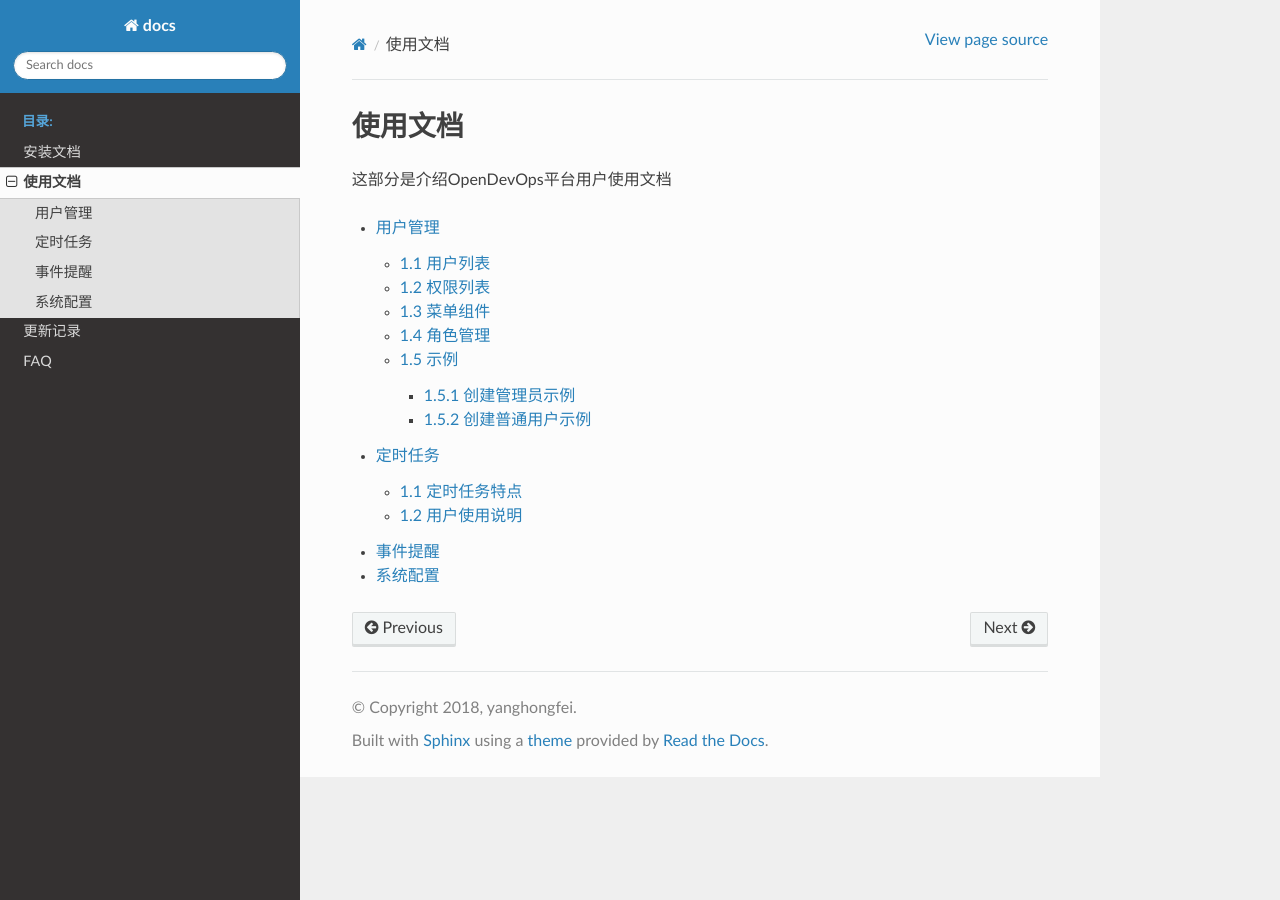
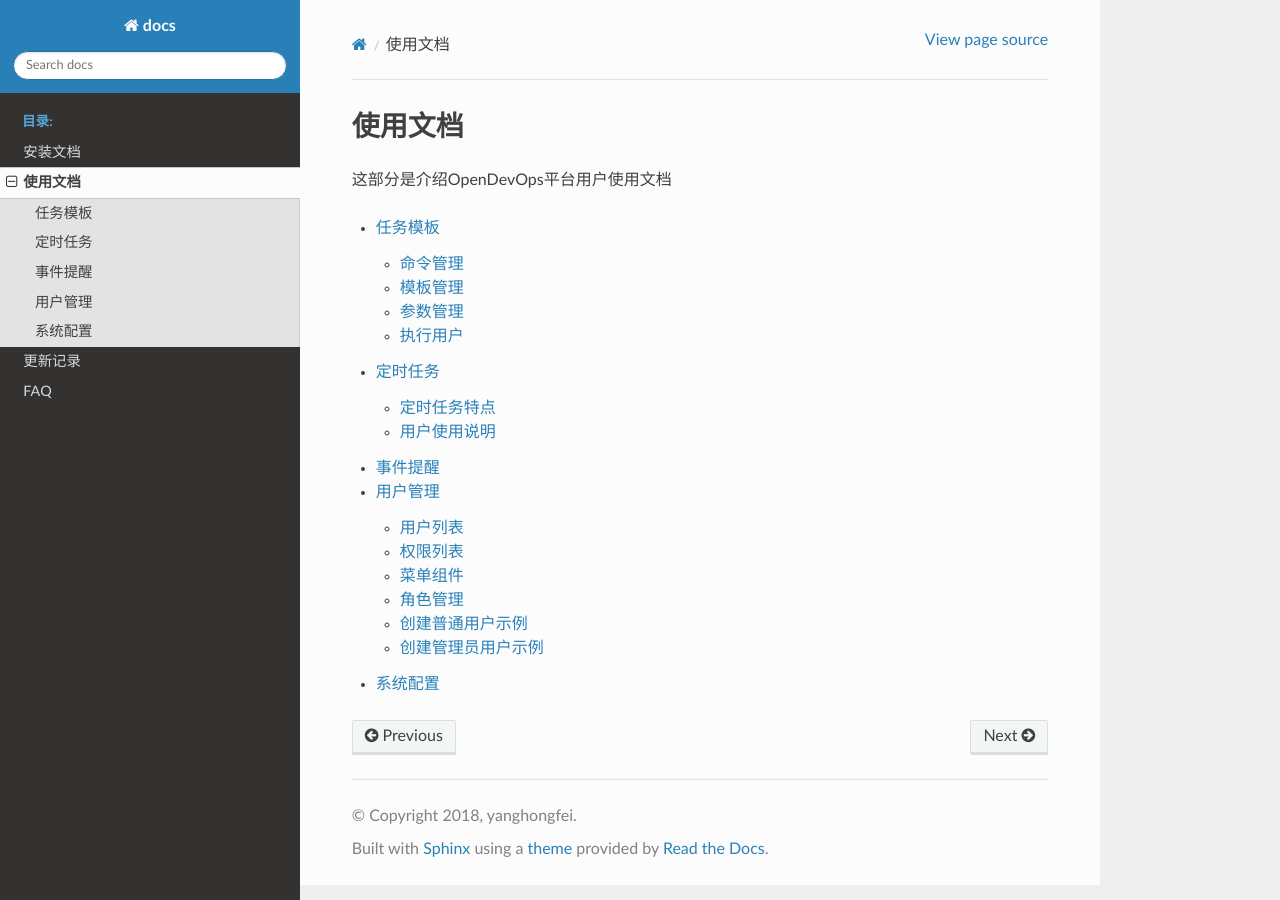
Before and after one commit to opendevops-cn/opendevops, a Sphinx documentation site: the page built from docs/source/user_guide.rst, in a window 1280 px wide. Built offline with Sphinx 7.4.7 and the Read the Docs theme 2.0.0, drawn with Linux system fonts in a browser that asks for light colours; pages that are not in the unit, such as notebooks, are missing from menus; some of the changed lines change nothing that is shown.

Commit message:
新增任务模板使用文档，更新之前排版格式

````diff
--- /dev/null
+++ b/docs/source/task_tmplate.md
@@ -0,0 +1,107 @@
+### 任务模板
+
+> 这部分文档主要用来介绍任务模板，任务模板：可以帮助你实现一个很强大、很复杂、可干预、自定义的任务流程模板；
+任务模板功能主要分为：命令管理、模板管理、参数管理、执行用户等部分。
+
+#### 命令管理
+> 主要用于创建你的自定义命令，后续供平台执行使用
+
+**功能特点**
+- 支持`Linux Bash`命令
+- 支持自定义脚本命令(不限语言)
+- 全局命令统一管理、详细记录展示
+- 命令可视化编辑、搜素、新增、删除等操作
+
+**如何使用**
+
+点开`任务模板`->`命令管理`
+- 新建命令
+  - 命令名称：输入你的名称(建议是有意义的名字，后续方便你勾选使用)
+  - 执行命令：可以是`Linux Bash`命令，如：`ls,free -m`，也可以是一个执行脚本，如：`python3 xxx.py`
+  - 命令参数：这里一般用于执行脚本传入参数，如：`pytho3 xxx.py --host=127.0.0.1`，这里就可以填入自身参数：`--host=127.0.0.1`, 可留空，也可后续使用到修改
+  - 强制主机：默认可为空，用于你所填写的命令强制指定哪个主机上进行执行（注意：你所指定的这台机器IP，此平台必须可以登陆过去，否则无法执行，CODO平台如何登陆所指定的主机IP请参考`执行用户`文档）
+
+
+![create_bash](./_static/images/create_bash.png)
+
+示例图：
+
+![bash_list](./_static/images/bash_list.png)
+
+
+#### 模板管理
+> 模板管理是一个核心功能，这里逻辑稍有复杂、但功能极为强大，这里主要用于自定义你的任务流程。
+
+**功能特点**
+- 支持自定义模板流程
+- 支持多组多优先级并发执行
+- 自定义流程可人工干预、可定时执行
+- 模板可搜素、可编辑、可删除、模板权限细分等
+
+
+**如何使用**
+点开`任务模板`->`模板管理`
+- 创建模板
+  - 模板名称： 建议输入一个有意义的名称，注意：`此名称不可更改`
+
+![template_create](./_static/images/template_create.png)
+
+**自定义你的模板流程**
+
+首先我们已经创建了一个新的模板，接下来我们向模板里面添加一些自定义的内容
+- ①选中你的模板
+- ②下拉选择你的命令进行提交（支持同时选择多个哦~）
+- ③修改模板流程中的字段信息
+- ④最后记得保存编辑
+
+示例：
+
+![select_bash](./_static/images/select_bash.png)
+
+下图字段说明：
+- 组：默认为：88， 请修改为：1， 默认从第一组开始执行（多组配置示例见下图）
+- 优先级： 执行命令的优先级，修改对应数字即可
+- 任务名称： 此任务名称是你`命令管理`命令名称，自动带出
+- 执行命令： 此执行命令是你`命令管理`执行命令，自动带出
+- 参数：此参数是你`命令管理`参数，自动带出，`参数例如：--host=127.0.0.1 --group=game01`空格隔离第二个参数
+- 执行用户： 此执行用户用于登陆你的执行主机，从`任务模板->执行用户里面选择`，详细见`执行用户部分使用说明`
+- 触发器：可选默认（默认直接执行）、定时（到达时间后开始执行，此时间是提交任务的时候指定的时间）、干预（需要手动触发执行）
+- 指定主机：指定那台主机执行此命令，IP地址形式，`CODO平台需要能登陆此主机`
+- 删除： 删除所选项
+
+
+单组配置示例：
+
+![template_edit](./_static/images/template_edit.png)
+
+多组配置示例：
+
+![s_group_template](./_static/images/s_group_template.png)
+
+
+#### 参数管理
+> 此功能还在持续设计中、后续会进行完善功能和使用文档，感谢理解。
+
+#### 执行用户
+> 执行用户：主要用于登陆命令管理/模板管理里面指定的主机的验证，任务一般都是通过SSH进行远程执行、编排模板的时候需要选择一个用户进行登陆主机
+
+点开`任务模板`->`执行用户`
+- 新建用户
+  - 用户名称：如：`root, ops`此系统用户，注意：`此用户是Linux系统用户哦~`
+  - SSH端口：你的SSH端口，如：`22`
+  - 备注：描述用途使用
+  - 用户私钥：服务器机器的私钥，一般默认生成的为：`id_rsa`
+
+若你的机器没有私钥，你可以手动生成一堆公钥私钥进行放置到服务器~/.ssh/目录下，参考命令：
+```shell
+#生成密钥对
+$ ssh-keygen -t rsa
+# 将公钥加到`authorized_keys`文件
+$ [ ! -d /root/.ssh ] && mkdir /root/.ssh ; [ ! -f /root/.ssh/authorized_keys ] && touch /root/.ssh/authorized_keys ; cat /root/.ssh/id_rsa.pub >> ~/.ssh/authorized_keys && chmod 600 ~/.ssh/authorized_keys && echo ok
+```
+
+新建执行用户示例：
+
+![create_exec_user](./_static/images/create_exec_user.png)
+
+![exec_user_list](./_static/images/exec_user_list.png)
--- a/docs/source/timed_task.md
+++ b/docs/source/timed_task.md
@@ -4,7 +4,7 @@
 
 
 
-#### 1.1 定时任务特点
+#### 定时任务特点
 
 - 可视化界面操作
 - 定时任务统一管理
@@ -15,7 +15,7 @@
 
 
 
-#### 1.2 用户使用说明
+#### 用户使用说明
 
 - 新增任务
   - Job_id： 任务名称，建议为有意义的英文名称
--- a/docs/source/user_guide.rst
+++ b/docs/source/user_guide.rst
@@ -7,7 +7,8 @@
 .. toctree::
       :maxdepth: 1
 
-   user_manager
+   task_tmplate
    timed_task
    event_reminder
+   user_manager
    system_config
--- a/docs/source/user_manager.md
+++ b/docs/source/user_manager.md
@@ -4,7 +4,7 @@
 
 
 
-#### 1.1 用户列表
+#### 用户列表
 
 用户列表：顾名思义，用来管理和展示用户的列表，记录用户的详细信息
 
@@ -25,7 +25,7 @@
 
 
 
-#### 1.2 权限列表
+#### 权限列表
 
 用来详细配置管理每个接口的权限，默认不需修改。
 
@@ -52,7 +52,7 @@
 
 
 
-#### 1.3 菜单组件
+#### 菜单组件
 
 菜单组件：顾名思义，也就是导航栏所看到的功能模块（如：用户管理、系统管理）和一些功能按钮（如：编辑、删除按钮），默认无需修改
 
@@ -79,7 +79,7 @@
 
 
 
-#### 1.4 角色管理
+#### 角色管理
 
 基于[RBAC](https://baike.baidu.com/item/RBAC/1328788?fr=aladdin)角色管理访问控制权限，可以很精细/方便的管理你的用户权限
 
@@ -96,13 +96,26 @@
 
 
 
-#### 1.5 示例
 
-示例介绍分为两部分，创建管理员用户赋权和创建普通用户赋权
+
+**示例介绍分为两部分，创建管理员用户赋权和创建普通用户赋权**
+
+#### 创建普通用户示例
+
+**新建用户**
+
+同上，填写信息即可，详细权限管理全部在角色管理配置
+
+**用户赋权**
+
+![create_general_user](./_static/images/create_general_user.png)
 
 
 
-##### 1.5.1 创建管理员示例
+![general_user_epm](./_static/images/general_user_epm.png)
+
+
+#### 创建管理员用户示例
 
 **新增用户**
 
@@ -121,19 +134,3 @@
 ![user_emp02](./_static/images/user_emp02.png)
 
 ![user_emp03](./_static/images/user_emp03.png)
-
-
-
-##### 1.5.2 创建普通用户示例
-
-**新建用户**
-
-同上，填写信息即可，详细权限管理全部在角色管理配置
-
-**用户赋权**
-
-![create_general_user](./_static/images/create_general_user.png)
-
-
-
-![general_user_epm](./_static/images/general_user_epm.png)
````
Also changed, not shown: docs/source/_static/images/bash_list.png (added), docs/source/_static/images/create_bash.png (added), docs/source/_static/images/create_exec_user.png (added), docs/source/_static/images/exec_user_list.png (added), docs/source/_static/images/s_group_template.png (added), docs/source/_static/images/select_bash.png (added), docs/source/_static/images/template_create.png (added), docs/source/_static/images/template_edit.png (added), docs/source/change_log.md (line endings or trailing spaces).
